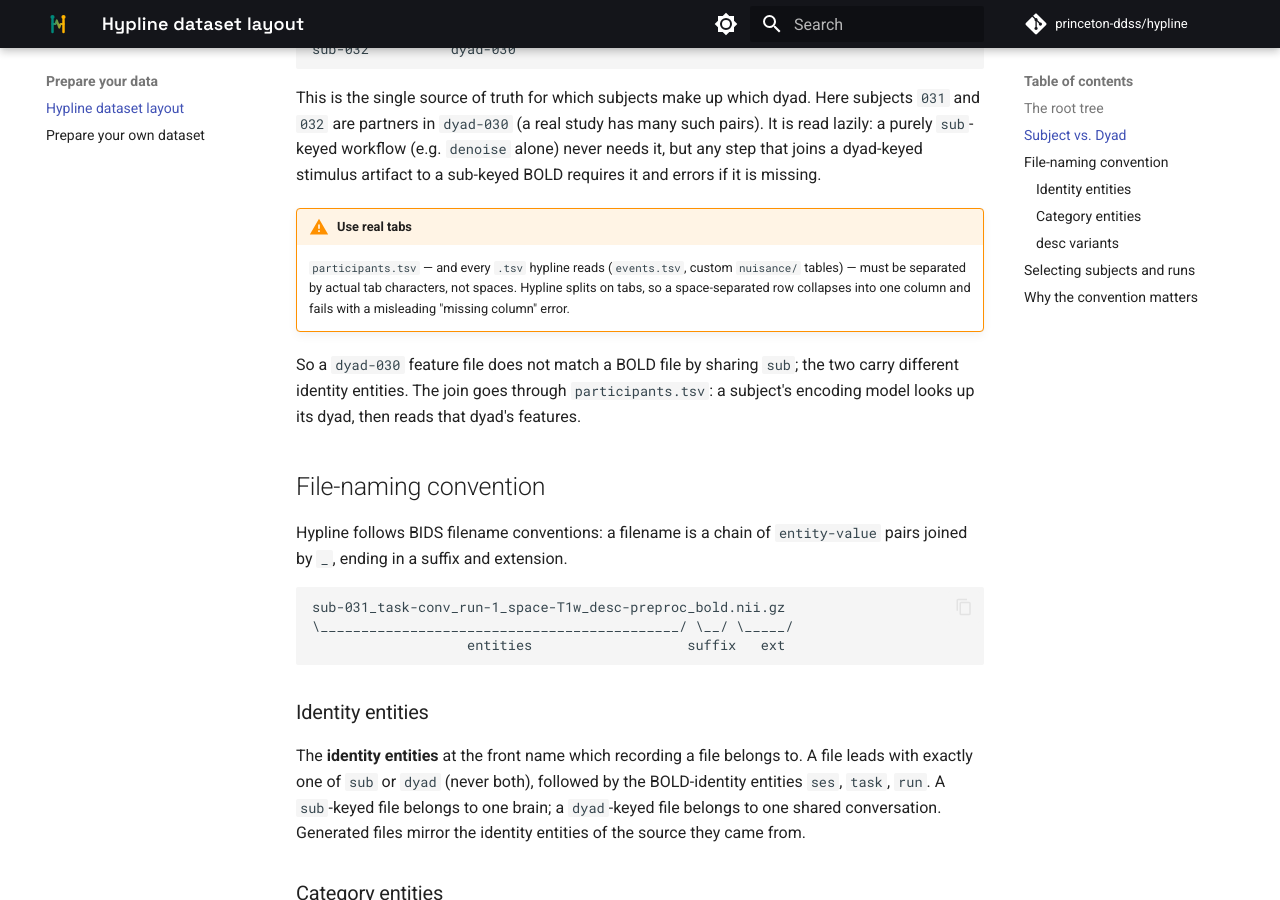
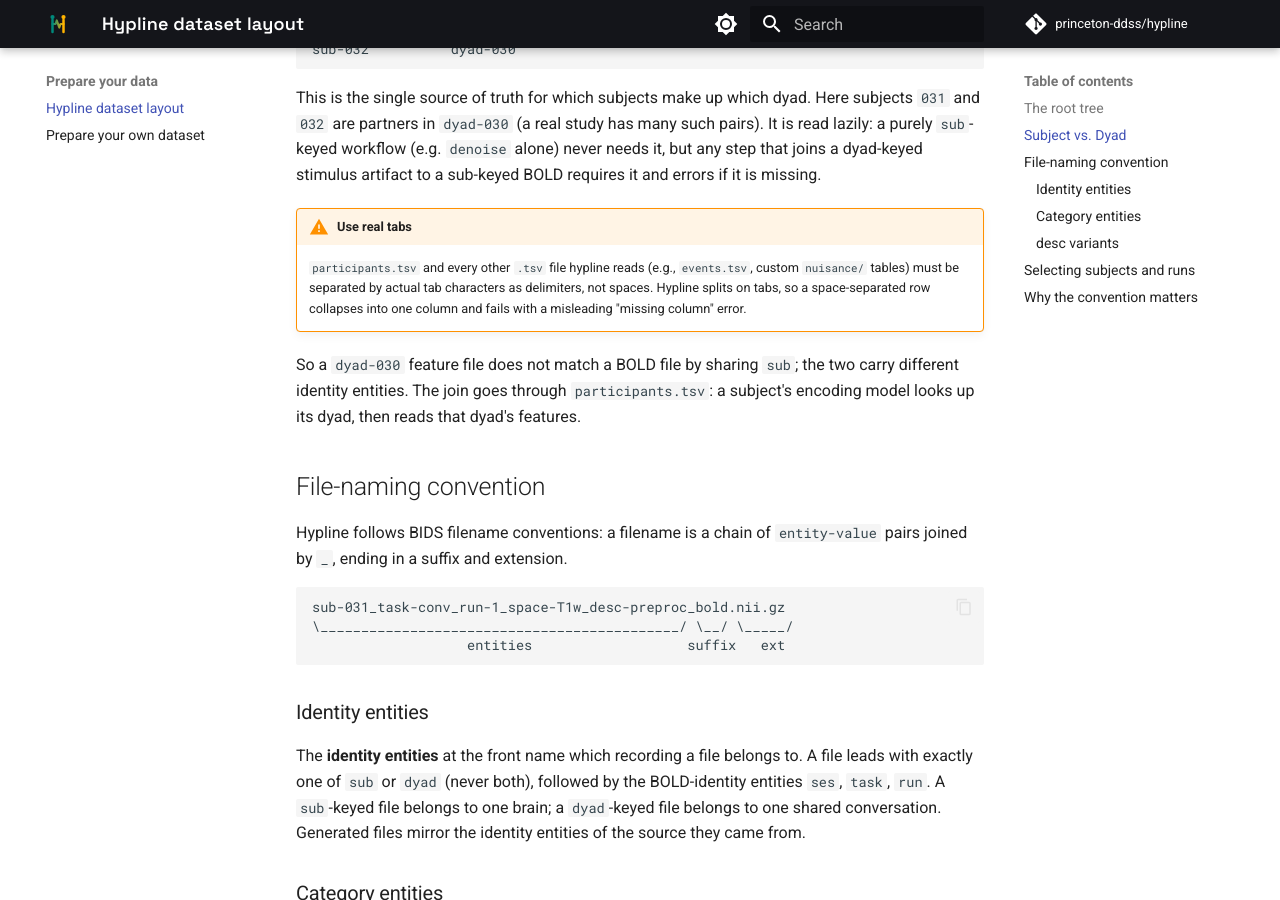
Before and after one commit to princeton-ddss/hypline, an MkDocs documentation site: the page built from docs/mkdocs/data-prep/layout.md, in a window 1280 px wide and 900 px high, scrolled down 1902 px. Built offline with MkDocs 1.6.1 and Material for MkDocs 9.7.7, drawn with Linux system fonts in a browser that asks for light colours; comment, search, counter and statistics services are not loaded; the version menu is left out.

Commit message:
Update warning about TSV file formatting
Clarify the requirement for tab-separated values in TSV files.

```diff
--- a/docs/mkdocs/data-prep/layout.md
+++ b/docs/mkdocs/data-prep/layout.md
@@ -88,8 +88,8 @@ a sub-keyed BOLD requires it and errors if it is missing.
 
 !!! warning "Use real tabs"
 
-    `participants.tsv` — and every `.tsv` hypline reads (`events.tsv`, custom
-    `nuisance/` tables) — must be separated by actual tab characters, not
+    `participants.tsv` and every other `.tsv` file hypline reads (e.g., `events.tsv`, custom
+    `nuisance/` tables) must be separated by actual tab characters as delimiters, not
     spaces. Hypline splits on tabs, so a space-separated row collapses into one
     column and fails with a misleading "missing column" error.
 
```
